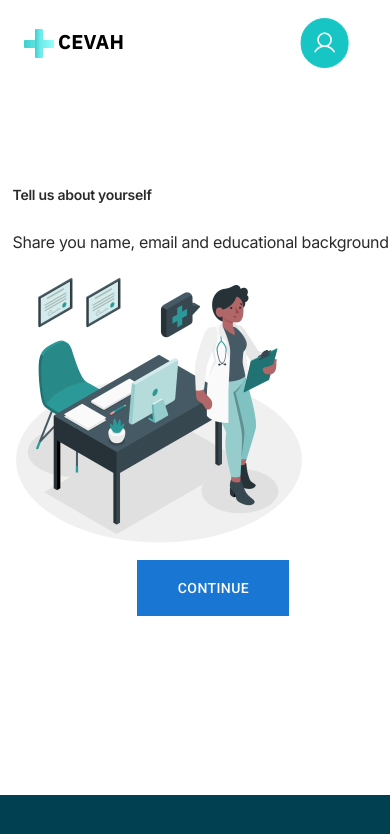
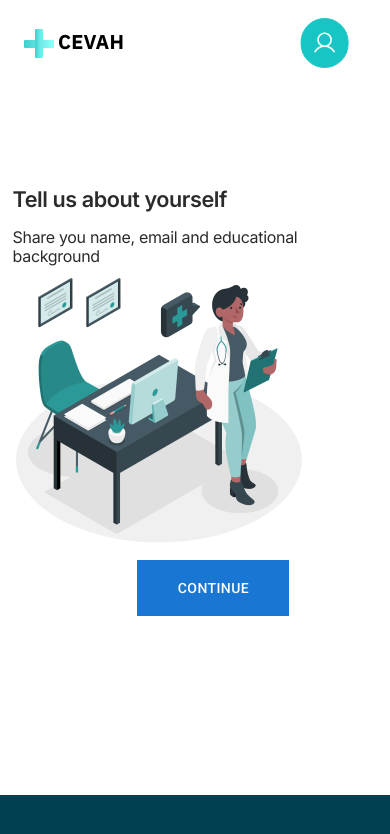
Before and after one commit to rohantikotekar/cevah-frontend-final, a React (Create React App) app: page /desktop-120 in a window 390 px wide. Shown: the top 834 px of the page. Built offline with nearby package versions, Linux system fonts and the light colour scheme; a web font is replaced by a local one.

Commit message:
Sohan Css responsive2

```diff
--- a/src/pages/Desktop4.css
+++ b/src/pages/Desktop4.css
@@ -460,4 +460,31 @@
 .doctor-amico-icon {
   top: 19.25rem;
 }
+.share-you-name1,
+.tell-us-about3 {
+  position: absolute;
+  left: 0;
+  letter-spacing: -0.02em;
+  line-height: 120%;
+  display: inline-block;
 }
+.tell-us-about3 {
+  width: calc(100% - 23px);
+  top: 0;
+  font-weight: 600;
+  font-size:1.35rem;
+}
+.share-you-name1 {
+  width: 100%;
+  top: 2.55rem;
+  font-size: var(--button-m-size);
+}
+.tell-us-about-yourself-parent {
+  position: absolute;
+  width: 90vw;
+  top: 0;
+  right: 0;
+  left: 0;
+  height: 4.063rem;
+}
+}
```
